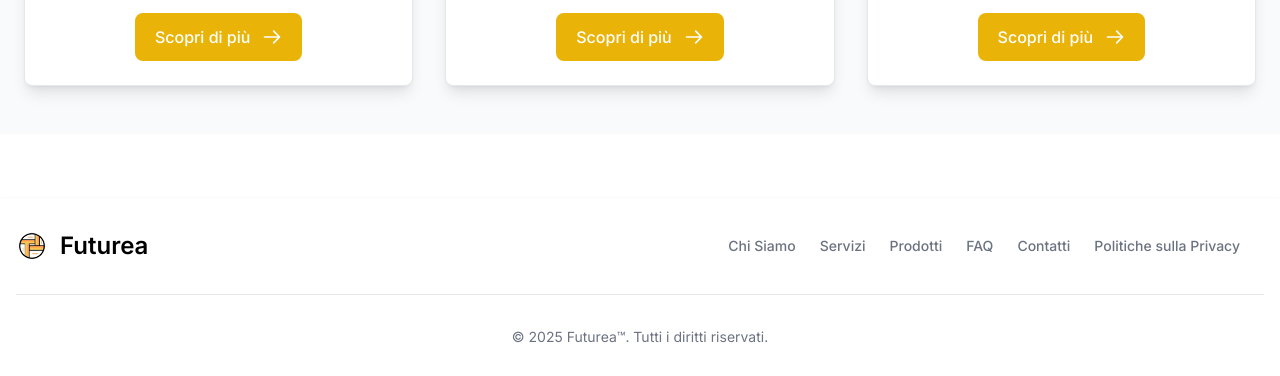
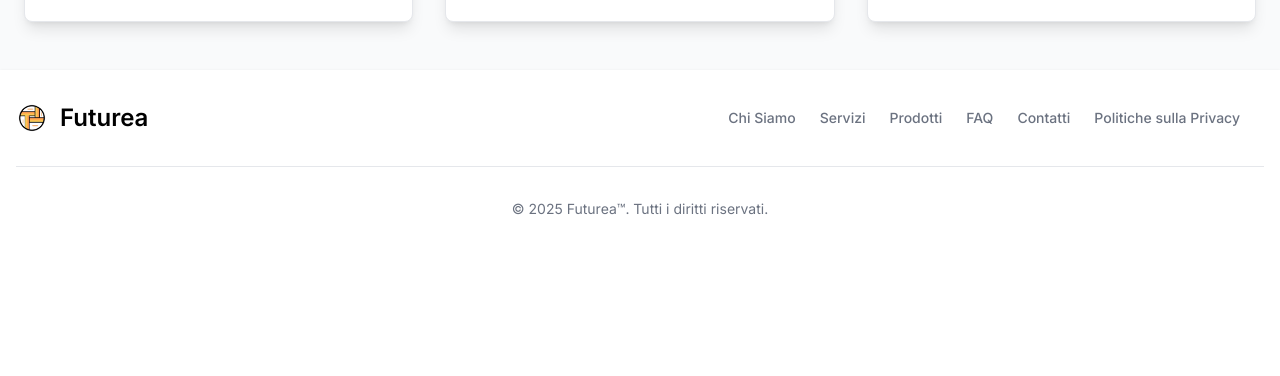
Before and after one commit to ZanderCof/futurea-website, a Next.js app: page /service in a window 1280 px wide. Shown: the part 748-1124 px from the top of the page. After the commit the page ends 999 px from the top, so only its background shows below. Built offline with nearby package versions, Linux system fonts and the light colour scheme.

Commit message:
sistemato footer

```diff
--- a/src/app/components/Footer.tsx
+++ b/src/app/components/Footer.tsx
@@ -11,7 +11,7 @@ export default function Footer() {
     ];
 
     return (
-        <footer className=" bg-white shadow ">
+        <footer className="relative bottom-0 w-full bg-white shadow ">
             <div className="w-full max-w-screen-xl mx-auto p-4 md:py-8">
                 <div className="sm:flex sm:items-center sm:justify-between">
                     <a href="/" className="flex items-center mb-4 sm:mb-0 space-x-3 rtl:space-x-reverse">
--- a/src/app/service/page.tsx
+++ b/src/app/service/page.tsx
@@ -67,7 +67,7 @@ const Service = () => {
   };
 
   return (
-    <div className="py-16">
+    <div className="">
       <div className="bg-gray-50 py-12">
         <div className="max-w-7xl mx-auto px-6">
           <div className="text-center mb-12">
@@ -133,7 +133,7 @@ const Service = () => {
 
       {/* Modale */}
       {modalContent && (
-        <Dialog open={isModalOpen} onClose={closeModal} className="relative z-10">
+        <Dialog open={isModalOpen} onClose={closeModal} className="relative z-50">
           <div className="fixed inset-0 bg-gray-500 bg-opacity-75 transition-opacity" />
           <div className="fixed inset-0 z-10 overflow-y-auto">
             <div className="flex min-h-full items-center justify-center p-4 text-center">
```
